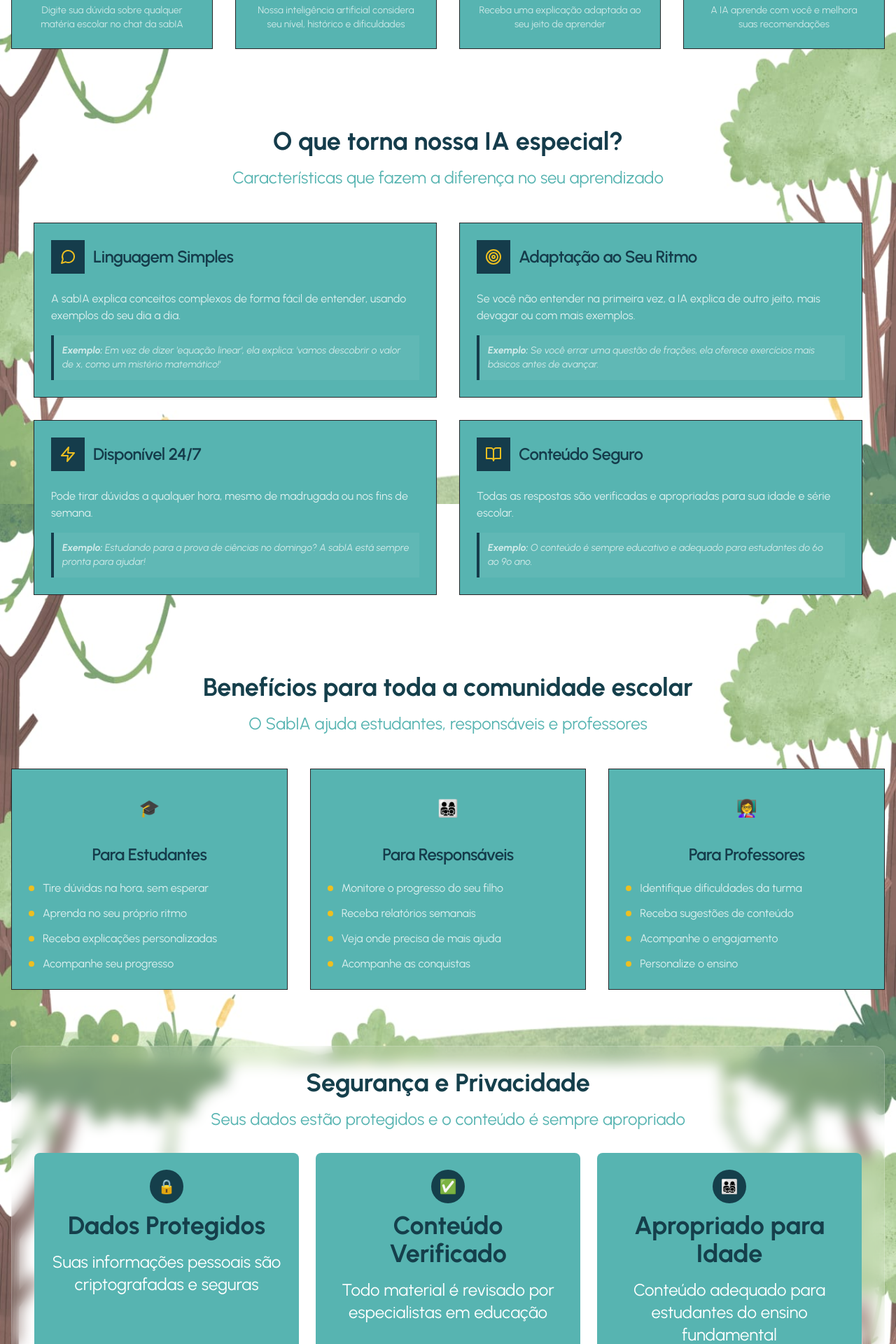
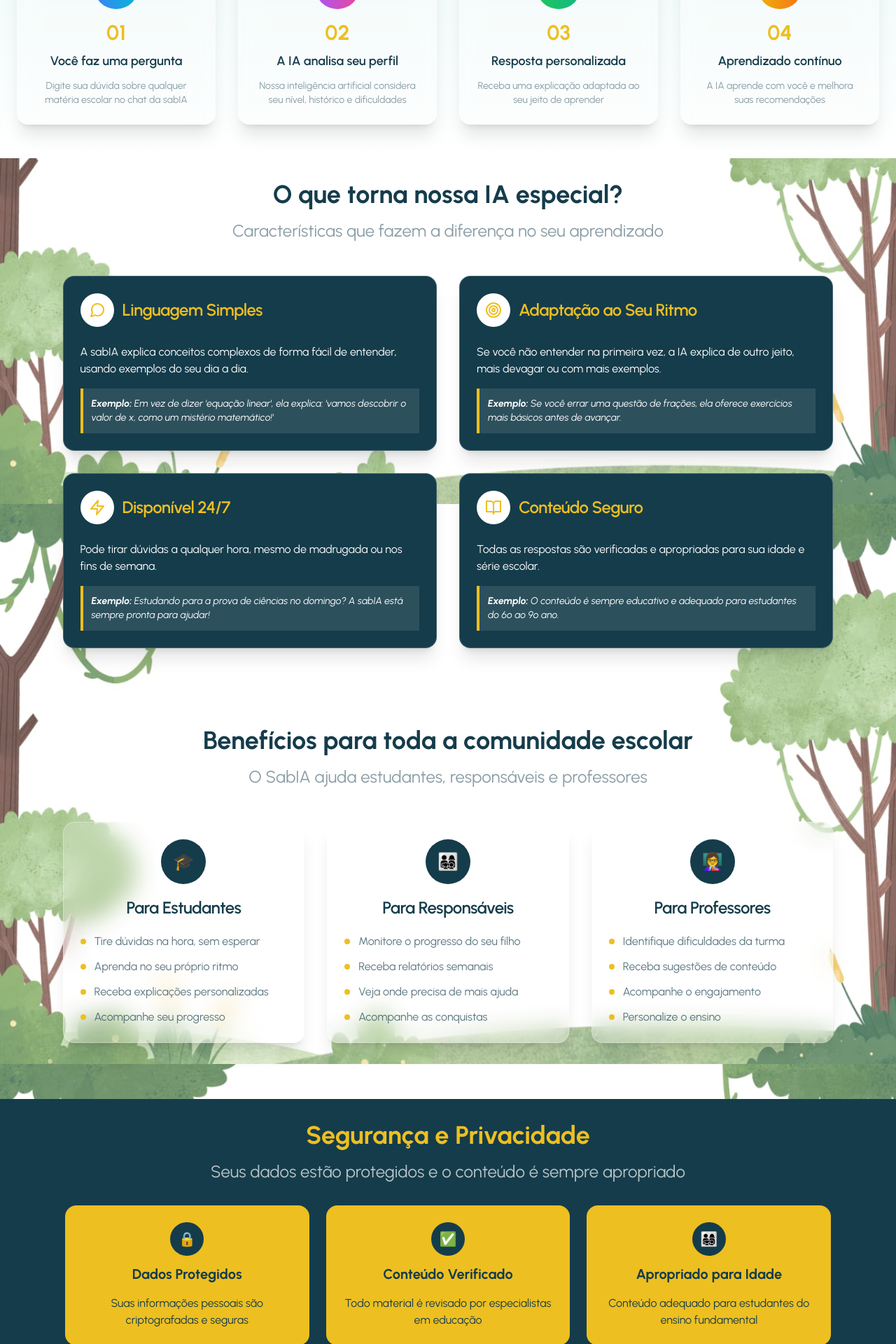
Before and after one commit to marcusmarinhob/MemorIA, a React (Vite) app: page /how-ai-works in a window 1280 px wide. Shown: the part 880-2800 px from the top of the page at 70% size. Built offline with nearby package versions, Linux system fonts and the light colour scheme.

Commit message:
atualização pagina IA

```diff
--- a/src/pages/HowAIWorks.jsx
+++ b/src/pages/HowAIWorks.jsx
@@ -7,7 +7,6 @@
   Target,
   Zap,
   BookOpen,
-  Users,
   ArrowRight,
   Play,
 } from "lucide-react";
@@ -96,7 +95,7 @@
         "Acompanhe seu progresso",
       ],
       icon: "🎓",
-      color: "from-blue-500 to-purple-600",
+      color: "#153c4b",
     },
     {
       title: "Para Responsáveis",
@@ -107,7 +106,7 @@
         "Acompanhe as conquistas",
       ],
       icon: "👨‍👩‍👧‍👦",
-      color: "from-green-500 to-blue-500",
+      color: "#153c4b",
     },
     {
       title: "Para Professores",
@@ -118,7 +117,7 @@
         "Personalize o ensino",
       ],
       icon: "👩‍🏫",
-      color: "from-purple-500 to-pink-500",
+      color: "#153c4b",
     },
   ];
 
@@ -132,41 +131,36 @@
         />
       </Helmet>
 
-      <div className="min-h-screen">
+      <div className="min-h-screen ">
         <Navigation />
 
-        <div className="pt-24 pb-16 px-4">
-          <div className="max-w-7xl mx-auto">
+        <div className="pt-24 pb-16 ">
+          <div className=" mx-auto">
+            {/* Header */}
             <motion.div
               initial={{ opacity: 0, y: 30 }}
               animate={{ opacity: 1, y: 0 }}
               transition={{ duration: 0.8 }}
-              className="text-center mb-16"
+              className="text-center mb-16  p-8 rounded-2xl"
             >
               <div
-                className="w-24 h-24 rounded-full flex items-center justify-center mx-auto mb-8 mt-10  floating-animation"
+                className="w-24 h-24 rounded-full flex items-center justify-center mx-auto mb-8 mt-10 floating-animation"
                 style={{ backgroundColor: "#153c4b" }}
               >
-                <Brain className="w-12 h-12 text-[#edbf21]" />{" "}
+                <Brain className="w-12 h-12 text-[#edbf21]" />
               </div>
 
-              <h1
-                className="text-4xl md:text-6xl font-bold mb-6"
-                style={{ color: "#153c4b" }}
-              >
+              <h1 className="text-4xl md:text-6xl font-bold mb-6 text-[#edbf21]">
                 Como a IA Funciona?
               </h1>
-              <p
-                className="text-xl md:text-2xl max-w-3xl mx-auto mb-8"
-                style={{ color: "#57b4b1" }}
-              >
+              <p className="text-xl md:text-2xl max-w-3xl mx-auto mb-8 text-[#153c4b]/50">
                 Descubra como nossa inteligência artificial torna o aprendizado
                 mais fácil, divertido e personalizado para você!
               </p>
               <Button
                 size="lg"
-                className="bg-[#153c4b] border-2 border-[#edbd2100] text-[#ffffff] text-2xl sm:text-2xl px-8 sm:px-16 py-4 sm:py-6 font-bold rounded-full flex items-center justify-center
-             hover:bg-[#153c4b] hover:text-[#ffffff] hover:scale-105 transition-colors transition-transform duration-300 mx-auto"
+                className="bg-[#153c4b]  text-[#edbf21] text-2xl sm:text-2xl px-8 sm:px-16 py-4 sm:py-6 font-bold rounded-full flex items-center justify-center
+             hover:bg-[#edbf21] hover:text-[#153c4b] hover:scale-105 transition duration-300 mx-auto"
                 onClick={() =>
                   toast({
                     title: "Demonstração",
@@ -180,28 +174,26 @@
               </Button>
             </motion.div>
 
-            <section className="mb-20">
+
+            {/* Steps */}
+            <section className="py-12 px-6 bg-gradient-to-b from-[#e6f7f6] to-white relative">
+              {/* Conteúdo centralizado */}
+              <div className="max-w-7xl mx-auto">
                 <motion.div
                   initial={{ opacity: 0, y: 30 }}
                   whileInView={{ opacity: 1, y: 0 }}
                   transition={{ duration: 0.8 }}
-                className="text-center mb-12"
+                  className="text-center mb-12 relative z-10"
                 >
-                <h2
-                  className="text-3xl md:text-4xl font-bold mb-4"
-                  style={{ color: "#153c4b" }}
-                >
+                  <h2 className="text-3xl md:text-4xl font-bold mb-4 text-[#153c4b]">
                     Como funciona em 4 passos simples
                   </h2>
-                <p
-                  className="text-xl md:text-2xl max-w-3xl mx-auto mb-8"
-                  style={{ color: "#57b4b1" }}
-                >
+                  <p className="text-xl md:text-2xl max-w-3xl mx-auto mb-8 text-[#153c4b]/50">
                     Veja como é fácil aprender com o SabIA
                   </p>
                 </motion.div>
 
-              <div className="grid md:grid-cols-2 lg:grid-cols-4 gap-8">
+                <div className="grid md:grid-cols-2 lg:grid-cols-4 gap-8 relative z-10">
                   {steps.map((step, index) => {
                     const Icon = step.icon;
                     return (
@@ -212,58 +204,48 @@
                         transition={{ duration: 0.6, delay: index * 0.1 }}
                         whileHover={{ scale: 1.05 }}
                       >
-                      <Card
-                        className="h-full text-center"
-                        style={{ backgroundColor: "#57b4b1" }}
-                      >
+                        <Card className="h-full rounded-2xl shadow-xl bg-white/20 backdrop-blur-lg border border-white/30 text-center">
                           <CardContent className="p-6">
                             <div
                               className={`w-16 h-16 bg-gradient-to-r ${step.color} rounded-full flex items-center justify-center mx-auto mb-4`}
                             >
                               <Icon className="w-8 h-8 text-white" />
                             </div>
-                          <div className="text-3xl font-bold gradient-text mb-2">
+                            <div className="text-3xl font-bold text-[#edbf21] mb-2">
                               {step.number}
                             </div>
-                          <h3
-                            className="text-lg font-semibold mb-3"
-                            style={{ color: "#153c4b" }}
-                          >
+                            <h3 className="text-lg font-semibold mb-3 text-[#153c4b]">
                               {step.title}
                             </h3>
-                          <p className="text-white/70 text-sm">
-                            {step.description}
-                          </p>
+                            <p className="text-[#153c4b]/50 text-sm">{step.description}</p>
                           </CardContent>
                         </Card>
                       </motion.div>
                     );
                   })}
                 </div>
+              </div>
             </section>
 
-            <section className="mb-20 p-8">
+
+            {/* Features */}
+            {/* Features */}
+            <section className="px-[7%] mb-20 p-8 rounded-2xl">
               <motion.div
                 initial={{ opacity: 0, y: 30 }}
                 whileInView={{ opacity: 1, y: 0 }}
                 transition={{ duration: 0.8 }}
                 className="text-center mb-12"
               >
-                <h2
-                  className="text-3xl md:text-4xl font-bold mb-4"
-                  style={{ color: "#153c4b" }}
-                >
+                <h2 className="text-3xl md:text-4xl font-bold mb-4 text-[#153c4b]">
                   O que torna nossa IA especial?
                 </h2>
-                <p
-                  className="text-xl md:text-2xl max-w-3xl mx-auto mb-8"
-                  style={{ color: "#57b4b1" }}
-                >
+                <p className="text-xl md:text-2xl max-w-3xl mx-auto mb-8 text-[#153c4b]/50">
                   Características que fazem a diferença no seu aprendizado
                 </p>
               </motion.div>
 
-              <div className="grid md:grid-cols-2 gap-8">
+              <div className="max-w-7xl mx-auto grid md:grid-cols-2 gap-8">
                 {features.map((feature, index) => {
                   const Icon = feature.icon;
                   return (
@@ -273,41 +255,20 @@
                       whileInView={{ opacity: 1, x: 0 }}
                       transition={{ duration: 0.6, delay: index * 0.1 }}
                     >
-                      <Card
-                        className="h-full"
-                        style={{ backgroundColor: "#57b4b1" }}
-                      >
+                      <Card className="h-full rounded-2xl shadow-xl bg-[#153c4b] border border-white/20">
                         <CardHeader>
                           <div className="flex items-center space-x-3">
-                            <div
-                              className="w-12 h-12 rounded-lg flex items-center justify-center"
-                              style={{ backgroundColor: "#153c4b" }}
-                            >
+                            {/* Ícone dentro de círculo branco */}
+                            <div className="w-12 h-12 rounded-full flex items-center justify-center bg-white">
                               <Icon className="w-6 h-6 text-[#edbf21]" />
                             </div>
-                            <CardTitle style={{ color: "#153c4b" }}>
-                              {feature.title}
-                            </CardTitle>
+                            <CardTitle className="text-[#edbf21]">{feature.title}</CardTitle>
                           </div>
                         </CardHeader>
                         <CardContent>
-                          <p
-                            style={{ color: "rgba(255, 255, 255, 0.8)" }}
-                            className="mb-4"
-                          >
-                            {feature.description}
-                          </p>
-                          <div
-                            className="p-3 rounded-lg border-l-4"
-                            style={{
-                              backgroundColor: "rgba(255,255,255,0.05)",
-                              borderColor: "#153c4b",
-                            }}
-                          >
-                            <p
-                              style={{ color: "rgba(255, 255, 255, 0.7)" }}
-                              className="text-sm italic"
-                            >
+                          <p className="text-white mb-4">{feature.description}</p>
+                          <div className="p-3 rounded-lg border-l-4 border-[#edbf21] bg-white/10">
+                            <p className="text-white text-sm italic">
                               <strong>Exemplo:</strong> {feature.example}
                             </p>
                           </div>
@@ -319,23 +280,19 @@
               </div>
             </section>
 
-            <section className="mb-20">
+
+            {/* Benefits */}
+            <section className="px-[7%] mb-20">
               <motion.div
                 initial={{ opacity: 0, y: 30 }}
                 whileInView={{ opacity: 1, y: 0 }}
                 transition={{ duration: 0.8 }}
                 className="text-center mb-12"
               >
-                <h2
-                  className="text-3xl md:text-4xl font-bold mb-4"
-                  style={{ color: "#153f4b" }}
-                >
+                <h2 className="text-3xl md:text-4xl font-bold mb-4 text-[#153c4b]">
                   Benefícios para toda a comunidade escolar
                 </h2>
-                <p
-                  className="text-xl md:text-2xl max-w-3xl mx-auto mb-8"
-                  style={{ color: "#57b4b1" }}
-                >
+                <p className="text-xl md:text-2xl max-w-3xl mx-auto mb-8 text-[#153c4b]/50">
                   O SabIA ajuda estudantes, responsáveis e professores
                 </p>
               </motion.div>
@@ -348,18 +305,16 @@
                     whileInView={{ opacity: 1, y: 0 }}
                     transition={{ duration: 0.6, delay: index * 0.1 }}
                   >
-                    <Card
-                      className="h-full"
-                      style={{ backgroundColor: "#57b4b1" }}
-                    >
+                    <Card className="h-full rounded-2xl shadow-xl bg-white/20 backdrop-blur-lg border border-white/30">
                       <CardHeader className="text-center">
                         <div
-                          className={`w-16 h-16 rounded-full flex items-center justify-center mx-auto mb-4`}
-                          style={{ backgroundColor: benefit.color }}
+                          className="w-16 h-16 rounded-full flex items-center justify-center mx-auto mb-4 bg-[#153c4b]"
                         >
-                          <span className="text-2xl">{benefit.icon}</span>
+                          <span className="text-2xl text-[#edbf21]">
+                            {benefit.icon}
+                          </span>
                         </div>
-                        <CardTitle style={{ color: "#153c4b" }}>
+                        <CardTitle className="text-[#153c4b]">
                           {benefit.title}
                         </CardTitle>
                       </CardHeader>
@@ -368,12 +323,9 @@
                           {benefit.points.map((point, pointIndex) => (
                             <li
                               key={pointIndex}
-                              className="flex items-center text-white/80"
+                              className="flex items-center text-[#153c4b]/70"
                             >
-                              <div
-                                className="w-2 h-2 rounded-full mr-3"
-                                style={{ backgroundColor: "#edbf21" }}
-                              ></div>
+                              <div className="w-2 h-2 rounded-full mr-3 bg-[#edbf21]" />
                               {point}
                             </li>
                           ))}
@@ -385,137 +337,75 @@
               </div>
             </section>
 
+           {/* Segurança */}
             <motion.div
               initial={{ opacity: 0, y: 30 }}
               whileInView={{ opacity: 1, y: 0 }}
               transition={{ duration: 0.8 }}
-              className="glass-effect rounded-2xl p-8 mb-16"
+              className="bg-[#153c4b] p-8 mb-16"
             >
               <div className="text-center mb-8">
-                <h2
-                  className="text-3xl md:text-4xl font-bold mb-4"
-                  style={{ color: "#153f4b" }}
-                >
+                <h2 className="text-3xl md:text-4xl font-bold mb-4 text-[#edbf21]">
                   Segurança e Privacidade
                 </h2>
-                <p
-                  className="text-xl md:text-2xl max-w-3xl mx-auto mb-8"
-                  style={{ color: "#57b4b1" }}
-                >
+                <p className="text-xl md:text-2xl max-w-3xl mx-auto mb-8 text-white/70">
                   Seus dados estão protegidos e o conteúdo é sempre apropriado
                 </p>
               </div>
 
-              <div className="grid md:grid-cols-3 gap-6">
+              <div className="grid px-[5%] md:grid-cols-3 gap-6">
+                {[
+                  {
+                    icon: "🔒",
+                    title: "Dados Protegidos",
+                    text: "Suas informações pessoais são criptografadas e seguras",
+                  },
+                  {
+                    icon: "✅",
+                    title: "Conteúdo Verificado",
+                    text: "Todo material é revisado por especialistas em educação",
+                  },
+                  {
+                    icon: "👨‍👩‍👧‍👦",
+                    title: "Apropriado para Idade",
+                    text: "Conteúdo adequado para estudantes do ensino fundamental",
+                  },
+                ].map((item, i) => (
                   <div
-                  className="text-center"
-                  style={{
-                    backgroundColor: "#57b4b1",
-                    padding: "1.5rem",
-                    borderRadius: "0.5rem",
-                  }}
+                    key={i}
+                    className="text-center rounded-2xl p-6 bg-[#edbf21]"
                   >
-                  <div
-                    className="w-12 h-12 rounded-full flex items-center justify-center mx-auto mb-3"
-                    style={{ backgroundColor: "#153f4b" }}
-                  >
-                    <span className="text-white text-xl">🔒</span>
+                    <div className="w-12 h-12 rounded-full flex items-center justify-center mx-auto mb-3 bg-[#153c4b]">
+                      <span className="text-xl text-white">{item.icon}</span>
                     </div>
-                  <h3
-                    className="text-3xl md:text-4xl font-bold mb-4"
-                    style={{ color: "#153f4b" }}
-                  >
-                    Dados Protegidos
+                    <h3 className="text-xl font-bold mb-4 text-[#153c4b]">
+                      {item.title}
                     </h3>
-                  <p
-                    className="text-xl md:text-2xl max-w-3xl mx-auto mb-8"
-                    style={{ color: "#ffffff" }}
-                  >
-                    Suas informações pessoais são criptografadas e seguras
-                  </p>
+                    <p className="text-[#153c4b]">{item.text}</p>
                   </div>
-
-                <div
-                  className="text-center"
-                  style={{
-                    backgroundColor: "#57b4b1",
-                    padding: "1.5rem",
-                    borderRadius: "0.5rem",
-                  }}
-                >
-                  <div
-                    className="w-12 h-12 rounded-full flex items-center justify-center mx-auto mb-3"
-                    style={{ backgroundColor: "#153f4b" }}
-                  >
-                    <span className="text-white text-xl">✅</span>
-                  </div>
-                  <h3
-                    className="text-3xl md:text-4xl font-bold mb-4"
-                    style={{ color: "#153f4b" }}
-                  >
-                    Conteúdo Verificado
-                  </h3>
-                  <p
-                    className="text-xl md:text-2xl max-w-3xl mx-auto mb-8"
-                    style={{ color: "#ffffff" }}
-                  >
-                    Todo material é revisado por especialistas em educação
-                  </p>
-                </div>
-
-                <div
-                  className="text-center"
-                  style={{
-                    backgroundColor: "#57b4b1",
-                    padding: "1.5rem",
-                    borderRadius: "0.5rem",
-                  }}
-                >
-                  <div
-                    className="w-12 h-12 rounded-full flex items-center justify-center mx-auto mb-3"
-                    style={{ backgroundColor: "#153f4b" }}
-                  >
-                    <span className="text-white text-xl">👨‍👩‍👧‍👦</span>
-                  </div>
-                  <h3
-                    className="text-3xl md:text-4xl font-bold mb-4"
-                    style={{ color: "#153f4b" }}
-                  >
-                    Apropriado para Idade
-                  </h3>
-                  <p
-                    className="text-xl md:text-2xl max-w-3xl mx-auto mb-8"
-                    style={{ color: "#ffffff" }}
-                  >
-                    Conteúdo adequado para estudantes do ensino fundamental
-                  </p>
-                </div>
+                ))}
               </div>
             </motion.div>
 
+
+            {/* CTA Final */}
             <motion.div
               initial={{ opacity: 0, scale: 0.9 }}
               whileInView={{ opacity: 1, scale: 1 }}
               transition={{ duration: 0.8 }}
               className="text-center"
             >
-              <h2
-                className="text-3xl md:text-4xl font-bold mb-4"
-                style={{ color: "#153c4b" }}
-              >
+              <h2 className="text-3xl md:text-4xl font-bold mb-4 text-[#153c4b]">
                 Pronto para experimentar o SabIA?
               </h2>
-              <p
-                className="text-xl md:text-2xl max-w-3xl mx-auto mb-8"
-                style={{ color: "#57b4b1" }}
-              >
+              <p className="text-xl md:text-2xl max-w-3xl mx-auto mb-8 text-[#153c4b]/50">
                 Comece agora e descubra como a inteligência artificial pode
                 transformar seus estudos!
               </p>
               <Button
                 size="lg"
-                className="bg-[#153c4b] border-2 border-[#edbf21] text-[#edbf21] text-2xl sm:text-3xl px-8 sm:px-16 py-4 sm:py-6 font-bold rounded-full flex items-center justify-center
-             hover:bg-[#edbf21] hover:text-black hover:scale-105 transition-colors transition-transform duration-300 mx-auto"
+                className="bg-[#edbf21] text-[#153c4b] text-2xl sm:text-2xl px-8 sm:px-16 py-4 sm:py-6 font-bold rounded-full flex items-center justify-center
+             hover:bg-[#153c4b] hover:text-[#edbf21] hover:scale-105 transition duration-300 mx-auto"
                 onClick={() =>
                   toast({
                     title: "Demonstração",
```
Lines whose indentation alone changed are shown as unchanged.
